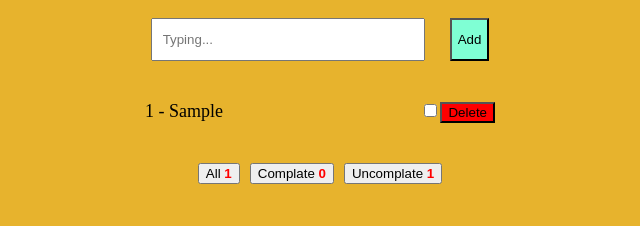
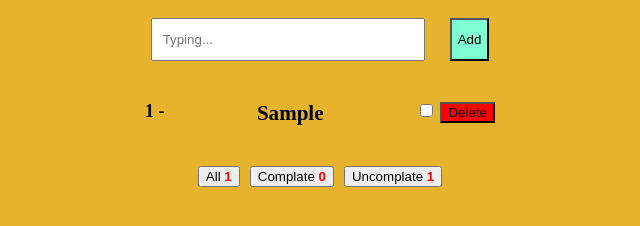
Before and after one commit to ShohruhbekTUIT/todoListJs, a plain HTML site: page index.html in a window 1280 px wide. Both pictures are taken after typing "Sample" into the empty fields and a click on the button "Add". Shown: the part 80-306 px from the top of the page, without its empty margins (420-1060 px from the left). Drawn offline with Linux system fonts and the light colour scheme.

Commit message:
Add template tag

```diff
--- a/index.html
+++ b/index.html
@@ -37,6 +37,24 @@
     <strong class="uncomplate-count">0</strong>
   </button>
 </div>
+
+
+<template class="todo-template">
+  <li class="list-item">
+    <strong class="item-num">
+
+    </strong>
+    <h3 class="item-title">
+
+    </h3>
+    <div class="item-sec">
+      <input type="checkbox" class="todo-list__check">
+      <button class="todo-list__btn">
+
+      </button>
+    </div>
+  </li>
+</template>
   <script src="./js/main.js"></script>
 </body>
 </html>
--- a/js/main.js
+++ b/js/main.js
@@ -11,6 +11,8 @@ const elUnComplateBtn = document.querySelector(".uncomplate-btn");
 const elAllCount = document.querySelector(".all-count");
 const elComplateCount = document.querySelector(".complate-count");
 const elUnComplateCount = document.querySelector(".uncomplate-count");
+
+const elTemplate = document.querySelector(".todo-template").content;
 
 let localTodos = JSON.parse(window.localStorage.getItem("list"));
 const todos = localTodos || [];
@@ -38,6 +40,7 @@ elList.addEventListener("click",evt => {
 function renderTodo(arr,element){
   element.innerHTML = "";
 
+  console.log(todos);
   elAllCount.textContent = todos.length;
 
   elComplateCount.textContent = todos.filter(e => e.isComplated === true).length;
@@ -46,30 +49,36 @@ function renderTodo(arr,element){
 
   let i = 1;
   arr.forEach(todo => {
-    const newItem = document.createElement("li");
-    const newItemDiv = document.createElement("div");
-    const newInput = document.createElement("input");
-    const newBtn = document.createElement("button");
+    // const newItem = document.createElement("li");
+    // const newItemDiv = document.createElement("div");
+    // const newInput = document.createElement("input");
+    // const newBtn = document.createElement("button");
 
-    newBtn.style.backgroundColor = "red";
+    // newBtn.style.backgroundColor = "red";
 
-    newItem.textContent =String(i++) +" - " + todo.title;
-    newInput.type = "checkbox";
-    newBtn.textContent = "Delete";
-    newBtn.classList.add("todo-list__btn");
-    newBtn.dataset.todoId = todo.id;
-    newInput.dataset.todoId = todo.id;
-    newItemDiv.appendChild(newInput);
-    newItemDiv.appendChild(newBtn);
-    newItem.appendChild(newItemDiv);
-    newInput.classList.add("todo-list__check");
+    // newItem.textContent =String(i++) +" - " + todo.title;
+    // newInput.type = "checkbox";
+    // newBtn.textContent = "Delete";
+    // newBtn.classList.add("todo-list__btn");
+    // newBtn.dataset.todoId = todo.id;
+    // newInput.dataset.todoId = todo.id;
+    // newItemDiv.appendChild(newInput);
+    // newItemDiv.appendChild(newBtn);
+    // newItem.appendChild(newItemDiv);
+    // newInput.classList.add("todo-list__check");
 
+      const clonedTemplate =elTemplate.cloneNode(true);
+
+      clonedTemplate.querySelector(".item-num").textContent = String(i++) +" - ";
+      clonedTemplate.querySelector(".item-title").textContent = todo.title;
+      clonedTemplate.querySelector(".todo-list__btn").textContent = "Delete";
+      clonedTemplate.querySelector(".todo-list__check").dataset.todoId = todo.id;
+      clonedTemplate.querySelector(".todo-list__btn").dataset.todoId = todo.id;
 
     if(todo.isComplated){
-      newInput.checked = true;
-      newItem.style.textDecoration = "line-through";
+      clonedTemplate.querySelector(".todo-list__check").checked = true;
     }
-    element.appendChild(newItem);
+    element.appendChild(clonedTemplate);
   });
 }
 
--- a/main.css
+++ b/main.css
@@ -38,7 +38,14 @@ body{
   margin-left: 10px;
   margin-right: 10px;
 }
-strong{
+.item-title{
+  margin: 0;
+  padding: 0;
+}
+.todo-list__btn{
+  background-color: red;
+}
+button strong{
   color: red;
 }
 li{
```
